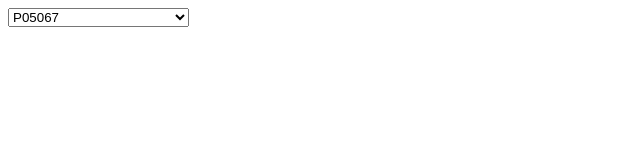
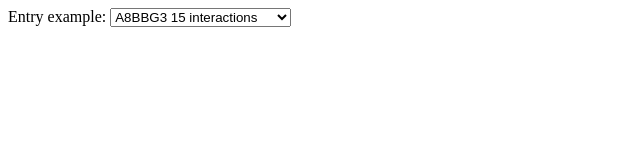
Before and after one commit to ebi-uniprot/interaction-viewer, a website with bundled scripts: page index.html in a window 1280 px wide. Shown: the whole page, without its empty margins (0-640 px from the left). Built offline with nearby package versions, Linux system fonts and the light colour scheme; files whose address does not match are found by name.

Commit message:
Changed examples

```diff
--- a/index.html
+++ b/index.html
@@ -14,18 +14,20 @@
     </head>
     <body>
       <div>
+        <label>Entry example:
         <select class="accession-selector" name="accession-selector">
           <option value="A0A024R6G0">A0A024R6G0 1 interaction</option>
           <option value="A2VCK2">A1Z9X0 5 interactions</option>
           <option value="A4JYL6">A4JYL6 10 interactions</option>
-          <option value="A8BBG3">A8BBG3 15 interactions</option>
+          <option value="A8BBG3" selected>A8BBG3 15 interactions</option>
           <option value="O60941">O60941 20 interactions</option>
-          <option value="P05067" selected>P05067</option>
+          <option value="P05067">P05067</option>
           <option value="Q7Z3S9">Q7Z3S9 more than 200</option>
         </select>
-      </div>
+        </label>
+      </div><br/>
 
-      <interaction-viewer accession="P05067"></interaction-viewer>
+      <interaction-viewer accession="A8BBG3"></interaction-viewer>
 
       <script src="dist/interaction-viewer.js" charset="utf-8"></script>
       <script   src="https://code.jquery.com/jquery-2.2.3.min.js"   integrity="sha256-a23g1Nt4dtEYOj7bR+vTu7+T8VP13humZFBJNIYoEJo="   crossorigin="anonymous"></script>
```
